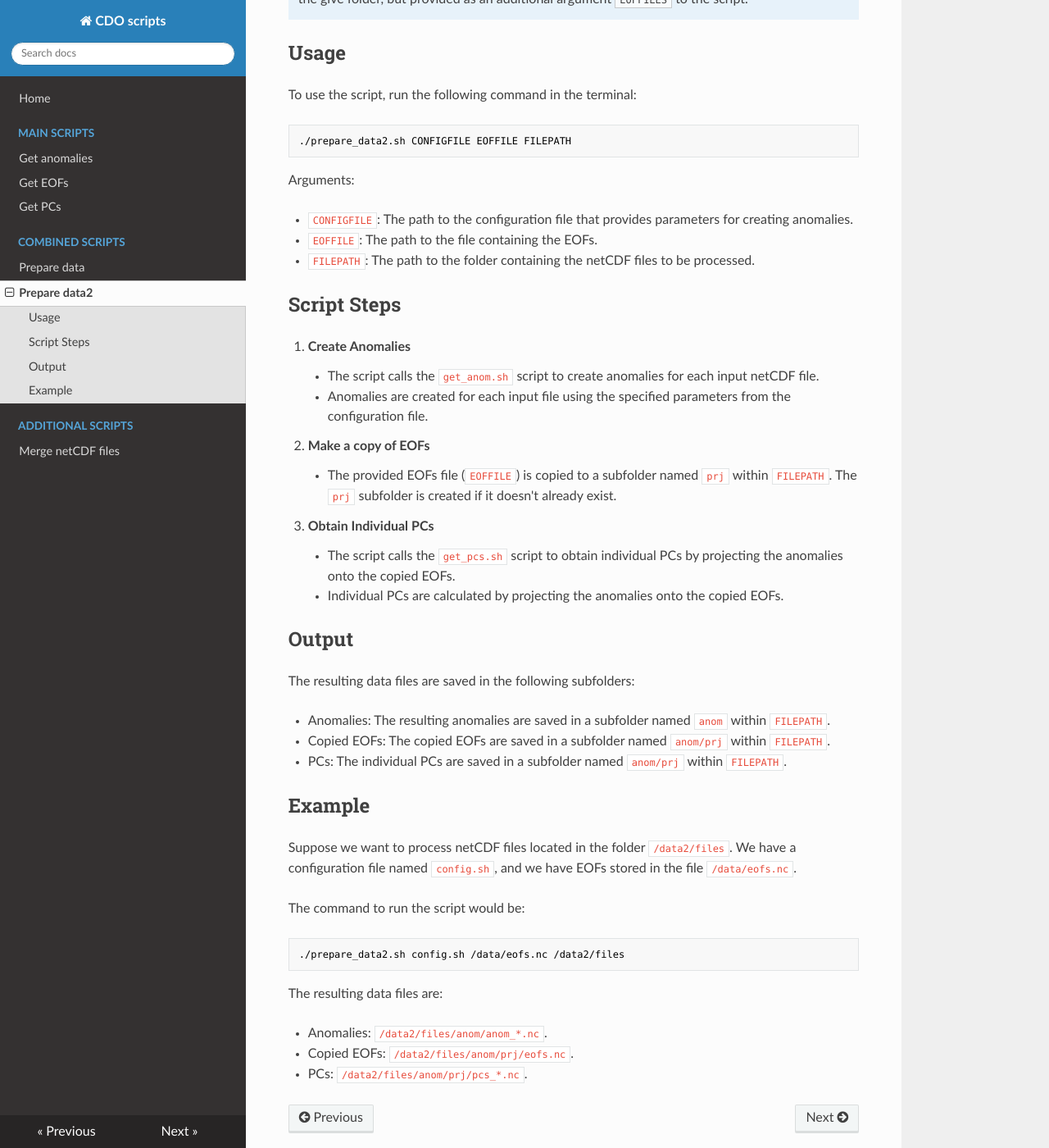
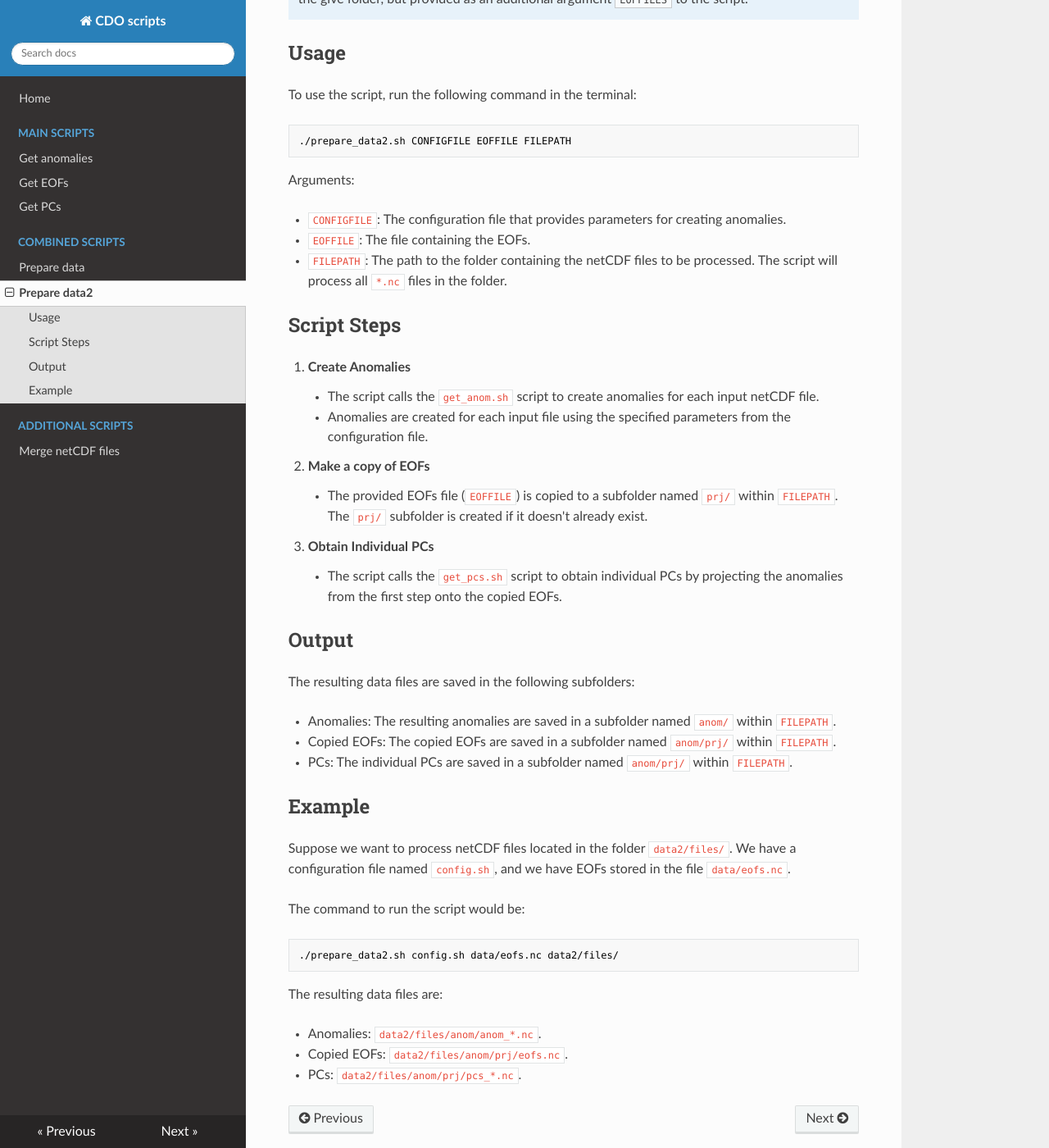
Before and after one commit to andr-groth/CDO-scripts, an MkDocs documentation site: the page built from docs/prepare_data2.md, in a window 1280 px wide and 1400 px high, scrolled down 312 px. Shown: the whole window at 82% size. Built offline with MkDocs 1.6.1, drawn with Linux system fonts in a browser that asks for light colours; nearby versions of some CDN libraries.

Commit message:
Dcoumentation updated

````diff
--- a/docs/prepare_data2.md
+++ b/docs/prepare_data2.md
@@ -17,9 +17,10 @@ To use the script, run the following command in the terminal:
 
 Arguments:
 
-- `CONFIGFILE`: The path to the configuration file that provides parameters for creating anomalies.
-- `EOFFILE`: The path to the file containing the EOFs.
-- `FILEPATH`: The path to the folder containing the netCDF files to be processed.
+- `CONFIGFILE`: The configuration file that provides parameters for creating anomalies.
+- `EOFFILE`: The file containing the EOFs.
+- `FILEPATH`: The path to the folder containing the netCDF files to be processed.  The script will process all `*.nc`
+  files in the folder.
 
 ## Script Steps
 
@@ -28,32 +29,31 @@ Arguments:
     - Anomalies are created for each input file using the specified parameters from the configuration file.
 
 2. **Make a copy of EOFs**
-    - The provided EOFs file (`EOFFILE`) is copied to a subfolder named `prj` within `FILEPATH`. The `prj` subfolder is created if it doesn't already exist.
+    - The provided EOFs file (`EOFFILE`) is copied to a subfolder named `prj/` within `FILEPATH`. The `prj/` subfolder is created if it doesn't already exist.
 
 3. **Obtain Individual PCs**
-    - The script calls the `get_pcs.sh` script to obtain individual PCs by projecting the anomalies onto the copied EOFs.
-    - Individual PCs are calculated by projecting the anomalies onto the copied EOFs.
+    - The script calls the `get_pcs.sh` script to obtain individual PCs by projecting the anomalies from the first step onto the copied EOFs.
 
 ## Output
 
 The resulting data files are saved in the following subfolders:
 
-- Anomalies: The resulting anomalies are saved in a subfolder named `anom` within `FILEPATH`.
-- Copied EOFs: The copied EOFs are saved in a subfolder named `anom/prj` within `FILEPATH`.
-- PCs: The individual PCs are saved in a subfolder named `anom/prj` within `FILEPATH`.
+- Anomalies: The resulting anomalies are saved in a subfolder named `anom/` within `FILEPATH`.
+- Copied EOFs: The copied EOFs are saved in a subfolder named `anom/prj/` within `FILEPATH`.
+- PCs: The individual PCs are saved in a subfolder named `anom/prj/` within `FILEPATH`.
 
 ## Example
 
-Suppose we want to process netCDF files located in the folder `/data2/files`. We have a configuration file named `config.sh`, and we have EOFs stored in the file `/data/eofs.nc`.
+Suppose we want to process netCDF files located in the folder `data2/files/`. We have a configuration file named `config.sh`, and we have EOFs stored in the file `data/eofs.nc`.
 
 The command to run the script would be:
 
-```bash
-./prepare_data2.sh config.sh /data/eofs.nc /data2/files
+```shell
+./prepare_data2.sh config.sh data/eofs.nc data2/files/
 ```
 
 The resulting data files are:
 
-- Anomalies: `/data2/files/anom/anom_*.nc`.
-- Copied EOFs: `/data2/files/anom/prj/eofs.nc`.
-- PCs: `/data2/files/anom/prj/pcs_*.nc`.
+- Anomalies: `data2/files/anom/anom_*.nc`.
+- Copied EOFs: `data2/files/anom/prj/eofs.nc`.
+- PCs: `data2/files/anom/prj/pcs_*.nc`.
````
Also changed, not shown: docs/get_anom.md (+9 -9 lines), docs/get_eofs.md (+1 -1 lines), docs/get_pcs.md (+2 -2 lines), docs/merge.md (+4 -4 lines), docs/prepare_data.md (+15 -12 lines).
